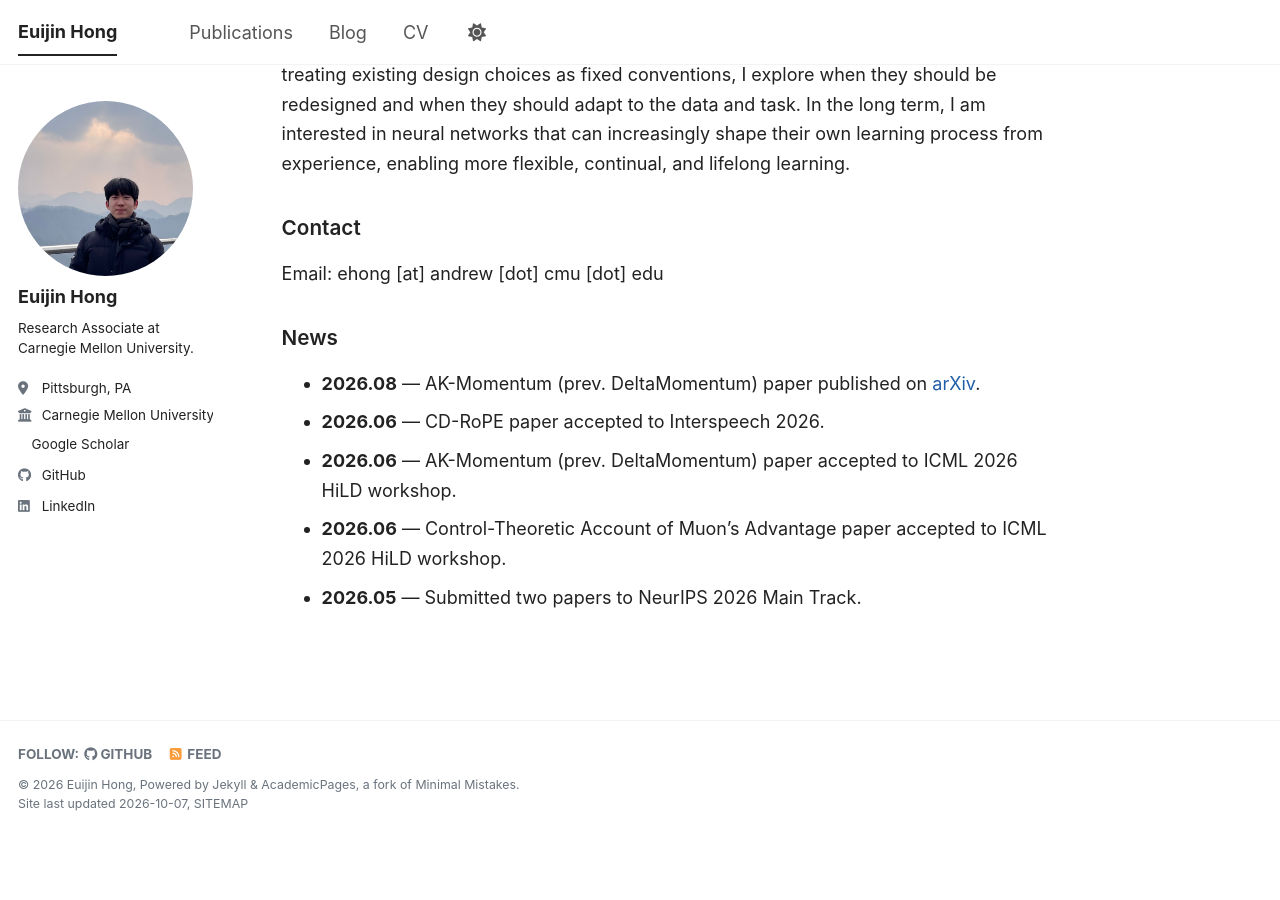
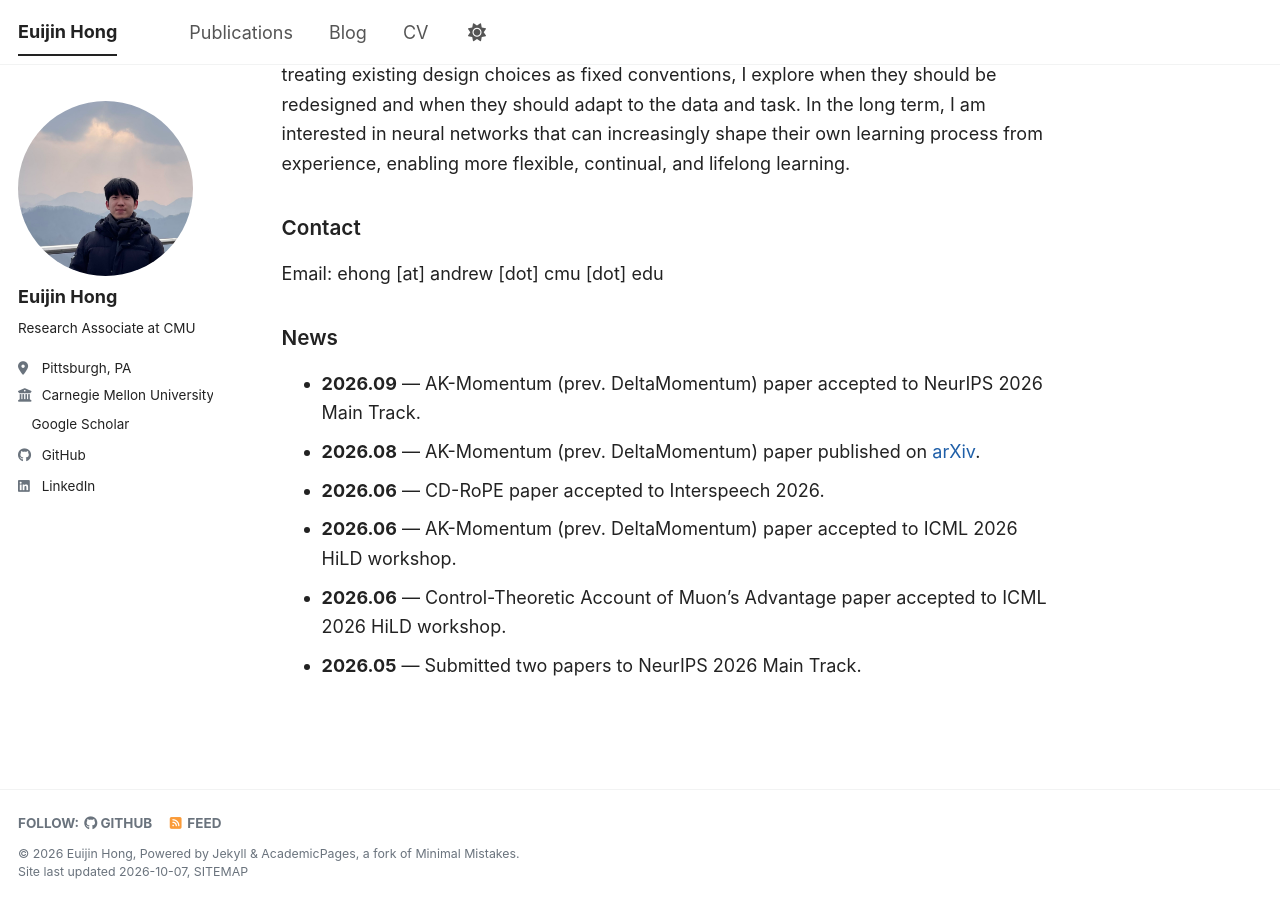
Before and after one commit to euijinh/euijinh.github.io, a Jekyll site: the page built from _pages/about.md, in a window 1280 px wide and 900 px high, scrolled down 547 px. Built offline with Jekyll 4.4.1, drawn with Linux system fonts in a browser that asks for light colours; a style sheet for code colours, icons or effects is not loaded; before the commit the page ends 1378 px from its top, so only the background shows below that.

Commit message:
Update news and favicon

```diff
--- a/_config.yml
+++ b/_config.yml
@@ -26,7 +26,7 @@ author:
   avatar           : "profile.jpg"
   name             : "Euijin Hong"
   pronouns         : # example: "she/her"
-  bio              : "Research Associate at Carnegie Mellon University."
+  bio              : "Research Associate at CMU"
   location         : "Pittsburgh, PA"
   employer         : "Carnegie Mellon University"
   uri              : # URL
--- a/_includes/head/custom.html
+++ b/_includes/head/custom.html
@@ -6,9 +6,9 @@
 <link rel="preload" href="https://cdn.jsdelivr.net/gh/jpswalsh/academicons@1/css/academicons.min.css" as="style" onload="this.onload=null;this.rel='stylesheet'">
 <noscript><link rel="stylesheet" href="https://cdn.jsdelivr.net/gh/jpswalsh/academicons@1/css/academicons.min.css"></noscript>
 
-<!-- favicon from https://commons.wikimedia.org/wiki/File:OOjs_UI_icon_academic-progressive.svg -->
+<!-- Brain emoji favicon -->
 <link rel="apple-touch-icon" sizes="180x180" href="{{ base_path }}/images/apple-touch-icon-180x180.png"/>
-<link rel="icon" type="image/svg+xml" href="{{ base_path }}/images/favicon.svg"/>
+<link rel="icon" type="image/svg+xml" href="{{ base_path }}/images/favicon.svg" sizes="any"/>
 <link rel="icon" type="image/png" href="{{ base_path }}/images/favicon-32x32.png" sizes="32x32"/>
 <link rel="icon" type="image/png" href="{{ base_path }}/images/favicon-192x192.png" sizes="192x192"/>
 <link rel="manifest" href="{{ base_path }}/images/manifest.json"/>
--- a/_pages/about.md
+++ b/_pages/about.md
@@ -28,6 +28,7 @@ Email: ehong [at] andrew [dot] cmu [dot] edu
 
 ## News
 
+- **2026.09** — AK-Momentum (prev. DeltaMomentum) paper accepted to NeurIPS 2026 Main Track.
 - **2026.08** — AK-Momentum (prev. DeltaMomentum) paper published on [arXiv](https://arxiv.org/abs/2608.19497).
 - **2026.06** — CD-RoPE paper accepted to Interspeech 2026.
 - **2026.06** — AK-Momentum (prev. DeltaMomentum) paper accepted to ICML 2026 HiLD workshop.
```
Also changed, not shown: images/apple-touch-icon-180x180.png, images/favicon-192x192.png, images/favicon-32x32.png, images/favicon-512x512.png, images/favicon.ico, images/favicon.svg.
